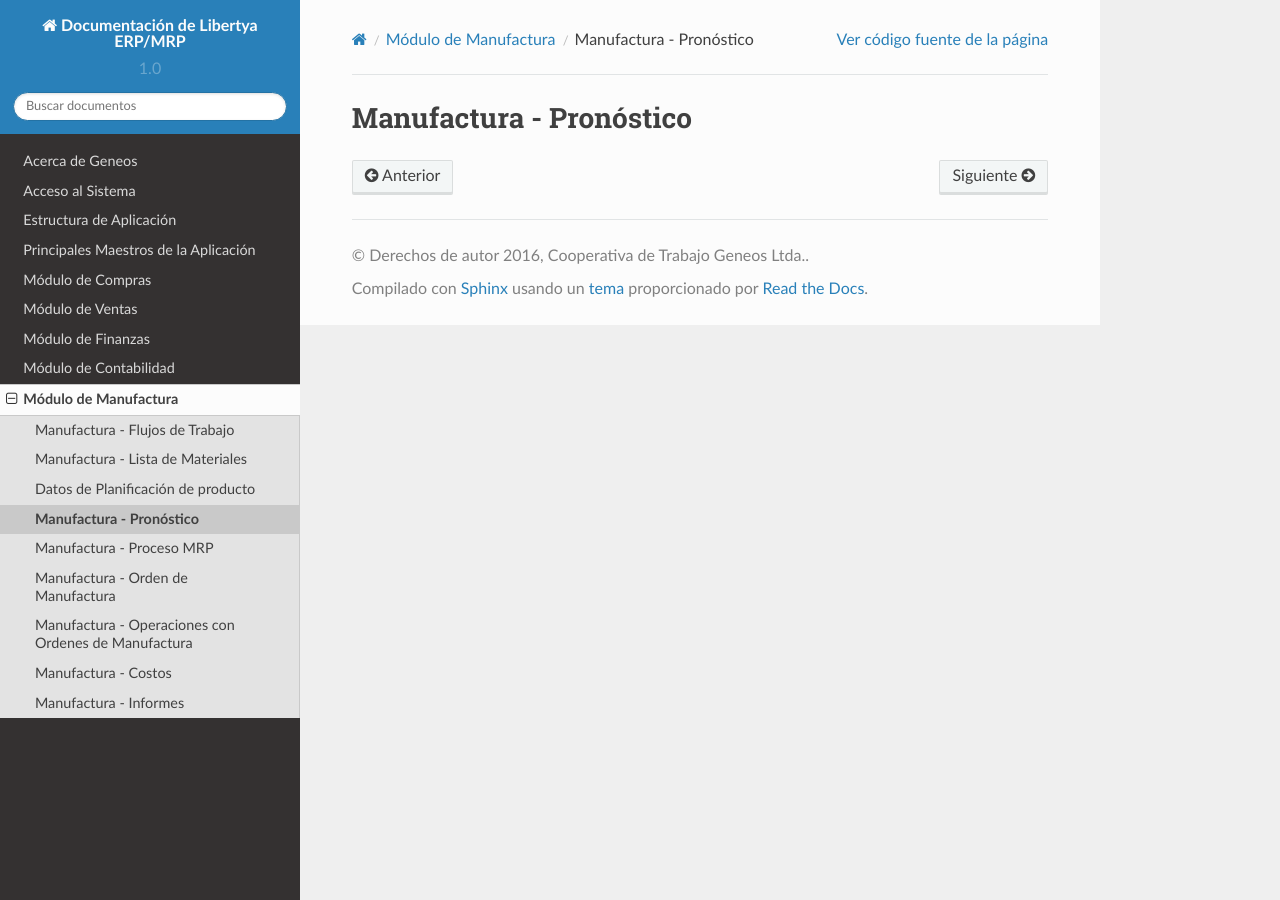
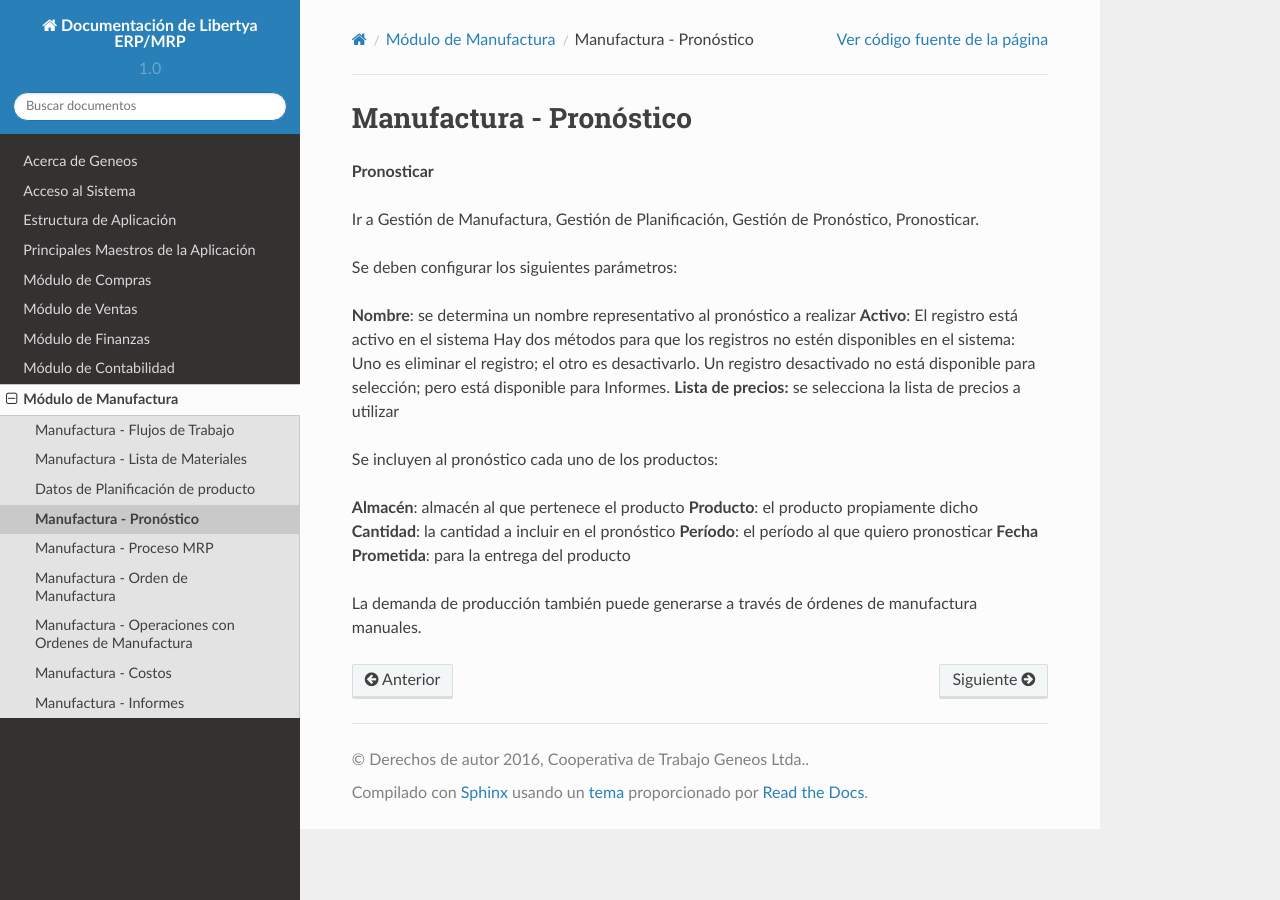
Before and after one commit to geneos/libertya-doc, a Sphinx documentation site: the page built from source/manufactura-pronostico.rst, in a window 1280 px wide. Built offline with Sphinx 7.4.7 and the Read the Docs theme 2.0.0, drawn with Linux system fonts in a browser that asks for light colours.

Commit message:
agrego pronostico

```diff
--- a/source/manufactura-pronostico.rst
+++ b/source/manufactura-pronostico.rst
@@ -1,3 +1,23 @@
 ************************
 Manufactura - Pronóstico
 ************************
+
+**Pronosticar**
+
+Ir a Gestión de Manufactura, Gestión de Planificación, Gestión de Pronóstico, Pronosticar.
+
+Se deben configurar los siguientes parámetros:
+
+**Nombre**: se determina un nombre representativo al pronóstico a realizar
+**Activo**: El registro está activo en el sistema Hay dos métodos para que los registros no estén disponibles en el sistema: Uno es eliminar el registro; el otro es desactivarlo. Un registro desactivado no está disponible para selección; pero está disponible para Informes.
+**Lista de precios:** se selecciona la lista de precios a utilizar
+
+Se incluyen al pronóstico cada uno de los productos:
+
+**Almacén**: almacén al que pertenece el producto
+**Producto**: el producto propiamente dicho
+**Cantidad**: la cantidad a incluir en el pronóstico
+**Período**: el período al que quiero pronosticar
+**Fecha Prometida**: para la entrega del producto
+
+La demanda de producción también puede generarse a través de órdenes de manufactura manuales.
```
